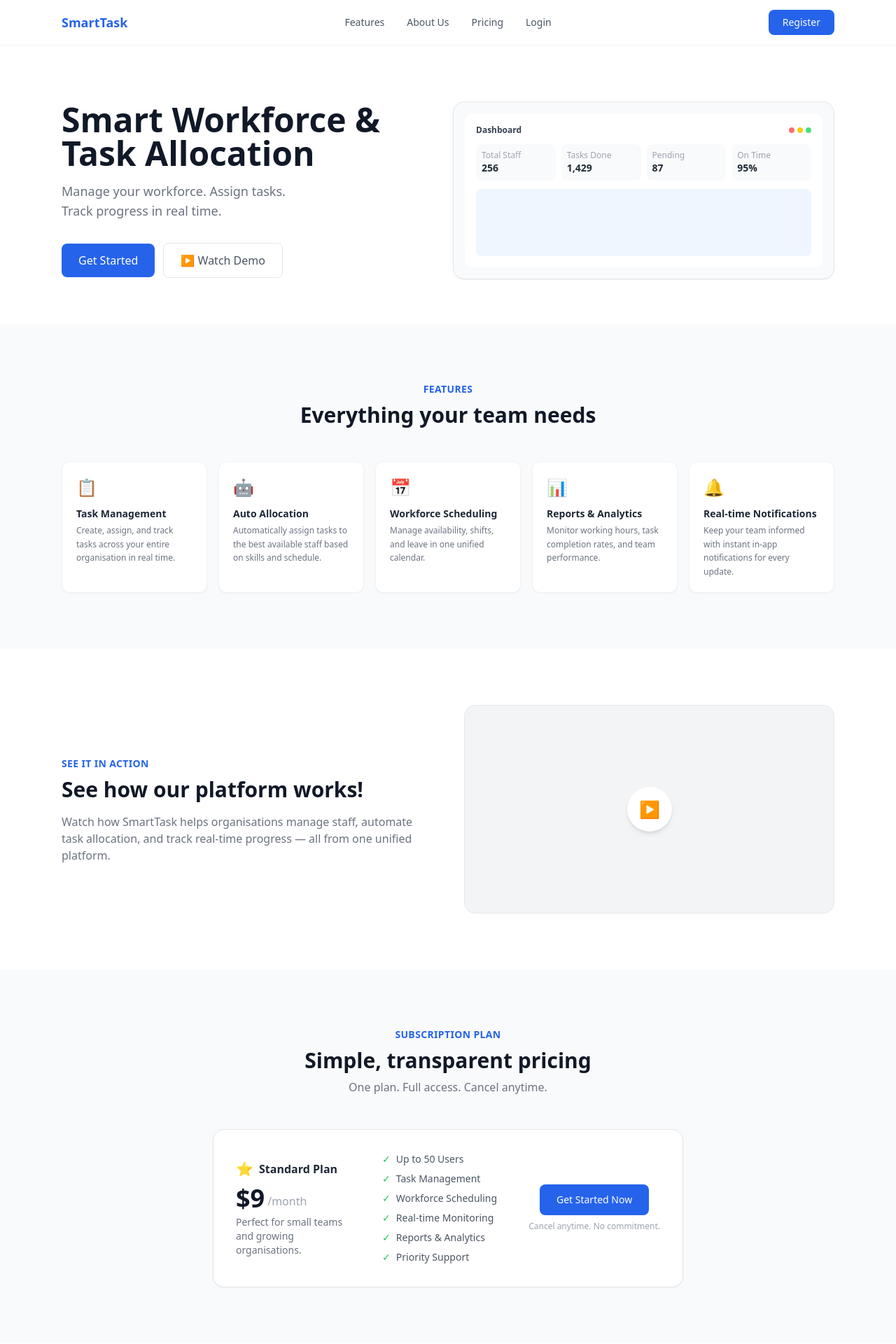
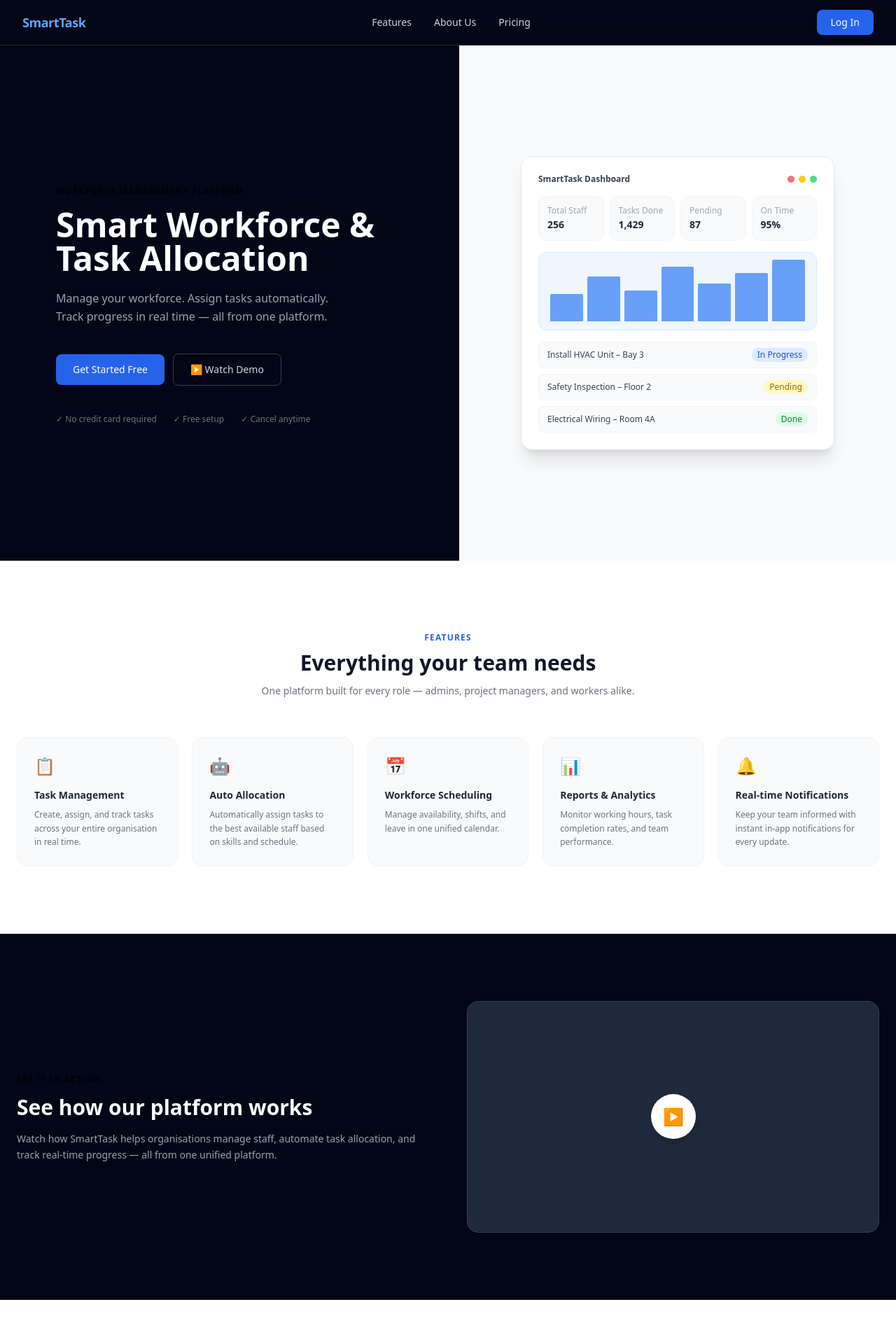
Before and after one commit to Bagelcraft/FYP-26-S2-42P-FYP, a React (Vite) app in the folder client/: page / in a window 1280 px wide. Shown: the top 1920 px of the page at 70% size. Built offline with nearby package versions, Linux system fonts and the light colour scheme; no server answers.

Commit message:
New theme and registration page design

```diff
--- a/client/src/App.jsx
+++ b/client/src/App.jsx
@@ -3,6 +3,7 @@
 
 import Home from './pages/public/Home';
 import Login from './pages/Login';
+import Register from './pages/Register';
 import Unauthorized from './pages/Unauthorized';
 
 // Admin
@@ -48,6 +49,7 @@
           {/* Public */}
           <Route path="/" element={<Home />} />
           <Route path="/login" element={<Login />} />
+          <Route path="/register" element={<Register />} />
           <Route path="/unauthorized" element={<Unauthorized />} />
 
           {/* System Admin */}
--- a/client/src/pages/public/Home.jsx
+++ b/client/src/pages/public/Home.jsx
@@ -32,72 +32,105 @@
 export default function Home() {
   return (
     <div className="min-h-screen bg-white">
+
       {/* Navbar */}
-      <nav className="border-b border-gray-100 sticky top-0 bg-white z-50">
-        <div className="max-w-6xl mx-auto px-6 h-16 flex items-center justify-between">
-          <span className="text-primary-600 font-bold text-lg">SmartTask</span>
-          <div className="hidden md:flex items-center gap-8 text-sm text-gray-600">
-            <a href="#features" className="hover:text-gray-900 transition-colors">Features</a>
-            <a href="#demo" className="hover:text-gray-900 transition-colors">About Us</a>
-            <a href="#pricing" className="hover:text-gray-900 transition-colors">Pricing</a>
-            <Link to="/login" className="hover:text-gray-900 transition-colors">Login</Link>
+      <nav className="sticky top-0 z-50 border-b border-slate-800 bg-slate-950 backdrop-blur-md">
+        <div className="w-full px-8 h-16 flex items-center justify-between">
+          <span className="text-blue-400 font-bold text-lg tracking-tight">SmartTask</span>
+          <div className="hidden md:flex items-center gap-8 text-sm text-slate-300 font-medium">
+            <a href="#features" className="hover:text-white transition-colors">Features</a>
+            <a href="#demo" className="hover:text-white transition-colors">About Us</a>
+            <a href="#pricing" className="hover:text-white transition-colors">Pricing</a>
           </div>
           <Link
-            to="/register"
-            className="bg-primary-600 hover:bg-primary-700 text-white text-sm font-medium px-5 py-2 rounded-lg transition-colors"
+            to="/login"
+            className="bg-primary-600 hover:bg-primary-500 text-white text-sm font-medium px-5 py-2 rounded-lg transition-colors"
           >
-            Register
+            Log In
           </Link>
         </div>
       </nav>
 
-      {/* Hero */}
-      <section className="max-w-6xl mx-auto px-6 pt-20 pb-16 flex flex-col md:flex-row items-center gap-12">
-        <div className="flex-1">
-          <h1 className="text-4xl md:text-5xl font-bold text-gray-900 leading-tight">
+      {/* Hero — split dark/light */}
+      <section className="flex min-h-[calc(100vh-64px)]">
+        {/* Left — dark */}
+        <div className="flex-1 bg-slate-950 flex items-center px-10 lg:px-20 py-20">
+          <div className="max-w-lg">
+            <span className="inline-block text-primary-400 text-xs font-semibold uppercase tracking-widest mb-4">
+              Workforce Management Platform
+            </span>
+            <h1 className="text-4xl lg:text-5xl font-bold text-white leading-tight">
               Smart Workforce &<br />Task Allocation
             </h1>
-          <p className="text-gray-500 mt-4 text-lg">
-            Manage your workforce. Assign tasks.<br />Track progress in real time.
+            <p className="text-slate-400 mt-5 text-base leading-relaxed">
+              Manage your workforce. Assign tasks automatically.<br />
+              Track progress in real time — all from one platform.
             </p>
-          <div className="flex items-center gap-3 mt-8">
+            <div className="flex items-center gap-3 mt-10">
               <Link
                 to="/register"
-              className="bg-primary-600 hover:bg-primary-700 text-white font-medium px-6 py-3 rounded-lg transition-colors"
+                className="bg-primary-600 hover:bg-primary-500 text-white font-medium px-6 py-3 rounded-lg text-sm transition-colors"
               >
-              Get Started
+                Get Started Free
               </Link>
               <a
                 href="#demo"
-              className="flex items-center gap-2 text-gray-600 hover:text-gray-900 font-medium px-6 py-3 rounded-lg border border-gray-200 hover:border-gray-300 transition-colors"
+                className="flex items-center gap-2 text-slate-300 hover:text-white font-medium px-6 py-3 rounded-lg border border-slate-700 hover:border-slate-500 text-sm transition-colors"
               >
                 ▶ Watch Demo
               </a>
             </div>
+            <div className="flex items-center gap-6 mt-10 text-slate-500 text-xs">
+              <span>✓ No credit card required</span>
+              <span>✓ Free setup</span>
+              <span>✓ Cancel anytime</span>
+            </div>
+          </div>
         </div>
 
-        {/* Dashboard preview mockup */}
-        <div className="flex-1 bg-gray-50 rounded-2xl border border-gray-200 p-4 shadow-sm">
-          <div className="bg-white rounded-xl p-4 space-y-3">
+        {/* Right — light */}
+        <div className="flex-1 bg-gray-50 hidden md:flex items-center justify-center px-10 lg:px-16 py-20">
+          <div className="w-full max-w-md bg-white rounded-2xl border border-gray-200 shadow-xl p-6 space-y-4">
             <div className="flex items-center justify-between">
-              <span className="text-xs font-semibold text-gray-700">Dashboard</span>
-              <div className="flex gap-1">
-                <div className="w-2 h-2 rounded-full bg-red-400" />
-                <div className="w-2 h-2 rounded-full bg-yellow-400" />
-                <div className="w-2 h-2 rounded-full bg-green-400" />
+              <span className="text-xs font-semibold text-gray-700">SmartTask Dashboard</span>
+              <div className="flex gap-1.5">
+                <div className="w-2.5 h-2.5 rounded-full bg-red-400" />
+                <div className="w-2.5 h-2.5 rounded-full bg-yellow-400" />
+                <div className="w-2.5 h-2.5 rounded-full bg-green-400" />
               </div>
             </div>
+
             <div className="grid grid-cols-4 gap-2">
               {[['Total Staff', '256'], ['Tasks Done', '1,429'], ['Pending', '87'], ['On Time', '95%']].map(([label, val]) => (
-                <div key={label} className="bg-gray-50 rounded-lg p-2">
+                <div key={label} className="bg-gray-50 rounded-xl p-3 border border-gray-100">
                   <p className="text-gray-400 text-xs">{label}</p>
-                  <p className="text-gray-800 text-sm font-bold">{val}</p>
+                  <p className="text-gray-800 text-sm font-bold mt-0.5">{val}</p>
                 </div>
               ))}
             </div>
-            <div className="h-24 bg-gradient-to-r from-primary-50 to-blue-50 rounded-lg flex items-end px-3 pb-2 gap-1">
+
+            <div className="bg-gradient-to-br from-primary-50 to-blue-50 rounded-xl h-28 flex items-end px-4 pb-3 gap-1.5 border border-primary-100">
               {[40, 65, 45, 80, 55, 70, 90].map((h, i) => (
-                <div key={i} className="flex-1 bg-primary-400 rounded-sm opacity-70" style={{ height: `${h}%` }} />
+                <div
+                  key={i}
+                  className="flex-1 bg-primary-500 rounded-t-sm opacity-75"
+                  style={{ height: `${h}%` }}
+                />
+              ))}
+            </div>
+
+            <div className="space-y-2">
+              {[
+                { label: 'Install HVAC Unit – Bay 3', status: 'In Progress', color: 'bg-blue-100 text-blue-700' },
+                { label: 'Safety Inspection – Floor 2', status: 'Pending', color: 'bg-yellow-100 text-yellow-700' },
+                { label: 'Electrical Wiring – Room 4A', status: 'Done', color: 'bg-green-100 text-green-700' },
+              ].map((task) => (
+                <div key={task.label} className="flex items-center justify-between bg-gray-50 rounded-lg px-3 py-2 border border-gray-100">
+                  <span className="text-xs text-gray-700 truncate mr-2">{task.label}</span>
+                  <span className={`text-xs font-medium px-2 py-0.5 rounded-full whitespace-nowrap ${task.color}`}>
+                    {task.status}
+                  </span>
+                </div>
               ))}
             </div>
           </div>
@@ -105,18 +138,21 @@
       </section>
 
       {/* Features */}
-      <section id="features" className="bg-gray-50 py-20">
-        <div className="max-w-6xl mx-auto px-6">
-          <div className="text-center mb-12">
-            <span className="text-primary-600 text-sm font-semibold uppercase tracking-wide">Features</span>
+      <section id="features" className="bg-white py-24">
+        <div className="max-w-7xl mx-auto px-6">
+          <div className="text-center mb-14">
+            <span className="text-primary-600 text-xs font-semibold uppercase tracking-widest">Features</span>
             <h2 className="text-3xl font-bold text-gray-900 mt-2">Everything your team needs</h2>
+            <p className="text-gray-500 mt-3 max-w-xl mx-auto text-sm">
+              One platform built for every role — admins, project managers, and workers alike.
+            </p>
           </div>
-          <div className="grid md:grid-cols-3 lg:grid-cols-5 gap-4">
+          <div className="grid md:grid-cols-3 lg:grid-cols-5 gap-5">
             {features.map((f) => (
-              <div key={f.title} className="bg-white rounded-xl border border-gray-100 p-5 shadow-sm">
+              <div key={f.title} className="bg-gray-50 rounded-2xl border border-gray-100 p-6 hover:shadow-md transition-shadow">
                 <span className="text-2xl">{f.icon}</span>
-                <h3 className="font-semibold text-gray-800 mt-3 text-sm">{f.title}</h3>
-                <p className="text-gray-500 text-xs mt-1 leading-relaxed">{f.desc}</p>
+                <h3 className="font-semibold text-gray-800 mt-4 text-sm">{f.title}</h3>
+                <p className="text-gray-500 text-xs mt-2 leading-relaxed">{f.desc}</p>
               </div>
             ))}
           </div>
@@ -124,17 +160,18 @@
       </section>
 
       {/* Demo */}
-      <section id="demo" className="py-20">
-        <div className="max-w-6xl mx-auto px-6 flex flex-col md:flex-row items-center gap-12">
+      <section id="demo" className="bg-slate-950 py-24">
+        <div className="max-w-7xl mx-auto px-6 flex flex-col md:flex-row items-center gap-14">
           <div className="flex-1">
-            <span className="text-primary-600 text-sm font-semibold uppercase tracking-wide">See it in action</span>
-            <h2 className="text-3xl font-bold text-gray-900 mt-2">See how our platform works!</h2>
-            <p className="text-gray-500 mt-4">
-              Watch how SmartTask helps organisations manage staff, automate task allocation, and track real-time progress — all from one unified platform.
+            <span className="text-primary-400 text-xs font-semibold uppercase tracking-widest">See it in action</span>
+            <h2 className="text-3xl font-bold text-white mt-3">See how our platform works</h2>
+            <p className="text-slate-400 mt-4 text-sm leading-relaxed">
+              Watch how SmartTask helps organisations manage staff, automate task allocation,
+              and track real-time progress — all from one unified platform.
             </p>
           </div>
-          <div className="flex-1 bg-gray-100 rounded-2xl aspect-video flex items-center justify-center border border-gray-200">
-            <button className="w-16 h-16 bg-white rounded-full shadow-md flex items-center justify-center text-primary-600 text-2xl hover:scale-105 transition-transform">
+          <div className="flex-1 bg-slate-800 rounded-2xl aspect-video flex items-center justify-center border border-slate-700">
+            <button className="w-16 h-16 bg-white rounded-full shadow-lg flex items-center justify-center text-primary-600 text-2xl hover:scale-105 transition-transform">
               ▶
             </button>
           </div>
@@ -142,57 +179,63 @@
       </section>
 
       {/* Pricing */}
-      <section id="pricing" className="bg-gray-50 py-20">
-        <div className="max-w-6xl mx-auto px-6">
-          <div className="text-center mb-12">
-            <span className="text-primary-600 text-sm font-semibold uppercase tracking-wide">Subscription Plan</span>
+      <section id="pricing" className="bg-white py-24">
+        <div className="max-w-7xl mx-auto px-6">
+          <div className="text-center mb-14">
+            <span className="text-primary-600 text-xs font-semibold uppercase tracking-widest">Pricing</span>
             <h2 className="text-3xl font-bold text-gray-900 mt-2">Simple, transparent pricing</h2>
-            <p className="text-gray-500 mt-2">One plan. Full access. Cancel anytime.</p>
+            <p className="text-gray-500 mt-3 text-sm">One plan. Full access. Cancel anytime.</p>
           </div>
-          <div className="max-w-2xl mx-auto bg-white rounded-2xl border border-gray-200 shadow-sm p-8 flex flex-col md:flex-row items-center gap-8">
+          <div className="max-w-2xl mx-auto bg-slate-950 rounded-2xl border border-slate-800 p-10 flex flex-col md:flex-row items-center gap-10">
             <div className="flex-1">
-              <div className="flex items-center gap-2 mb-1">
-                <span className="text-yellow-400 text-xl">⭐</span>
-                <span className="font-bold text-gray-800">Standard Plan</span>
+              <div className="flex items-center gap-2 mb-2">
+                <span className="text-yellow-400 text-lg">⭐</span>
+                <span className="font-bold text-white">Standard Plan</span>
               </div>
-              <div className="flex items-end gap-1 mt-2">
-                <span className="text-4xl font-bold text-gray-900">$9</span>
-                <span className="text-gray-400 mb-1">/month</span>
+              <div className="flex items-end gap-1 mt-3">
+                <span className="text-5xl font-bold text-white">$9</span>
+                <span className="text-slate-400 mb-1.5">/month</span>
               </div>
-              <p className="text-gray-500 text-sm mt-1">Perfect for small teams and growing organisations.</p>
+              <p className="text-slate-400 text-sm mt-2">Perfect for small teams and growing organisations.</p>
             </div>
-            <div className="flex-1 space-y-2">
+            <div className="flex-1 space-y-2.5">
               {['Up to 50 Users', 'Task Management', 'Workforce Scheduling', 'Real-time Monitoring', 'Reports & Analytics', 'Priority Support'].map((f) => (
-                <div key={f} className="flex items-center gap-2 text-sm text-gray-600">
-                  <span className="text-green-500">✓</span> {f}
+                <div key={f} className="flex items-center gap-2.5 text-sm text-slate-300">
+                  <span className="text-green-400 font-bold">✓</span> {f}
                 </div>
               ))}
             </div>
             <div className="flex flex-col items-center gap-2">
               <Link
                 to="/register"
-                className="bg-primary-600 hover:bg-primary-700 text-white font-medium px-6 py-3 rounded-lg text-sm transition-colors whitespace-nowrap"
+                className="bg-primary-600 hover:bg-primary-500 text-white font-medium px-7 py-3 rounded-lg text-sm transition-colors whitespace-nowrap"
               >
                 Get Started Now
               </Link>
-              <span className="text-gray-400 text-xs">Cancel anytime. No commitment.</span>
+              <span className="text-slate-500 text-xs">No commitment. Cancel anytime.</span>
             </div>
           </div>
         </div>
       </section>
 
       {/* Testimonials */}
-      <section id="testimonials" className="py-20">
-        <div className="max-w-6xl mx-auto px-6">
-          <div className="text-center mb-12">
-            <span className="text-primary-600 text-sm font-semibold uppercase tracking-wide">Testimonials</span>
+      <section id="testimonials" className="bg-gray-50 py-24">
+        <div className="max-w-7xl mx-auto px-6">
+          <div className="text-center mb-14">
+            <span className="text-primary-600 text-xs font-semibold uppercase tracking-widest">Testimonials</span>
             <h2 className="text-3xl font-bold text-gray-900 mt-2">What our customers say</h2>
           </div>
           <div className="grid md:grid-cols-3 gap-6">
             {testimonials.map((t) => (
-              <div key={t.name} className="bg-white rounded-xl border border-gray-100 shadow-sm p-6">
-                <div className="flex items-center gap-3 mb-4">
-                  <div className="w-10 h-10 rounded-full bg-primary-100 flex items-center justify-center text-primary-600 font-bold">
+              <div key={t.name} className="bg-white rounded-2xl border border-gray-100 shadow-sm p-7">
+                <div className="flex gap-0.5 mb-4">
+                  {Array.from({ length: t.rating }).map((_, i) => (
+                    <span key={i} className="text-yellow-400 text-sm">★</span>
+                  ))}
+                </div>
+                <p className="text-gray-700 text-sm leading-relaxed mb-5">"{t.text}"</p>
+                <div className="flex items-center gap-3">
+                  <div className="w-9 h-9 rounded-full bg-primary-100 flex items-center justify-center text-primary-600 font-bold text-sm">
                     {t.name[0]}
                   </div>
                   <div>
@@ -200,12 +243,6 @@
                     <p className="text-gray-400 text-xs">{t.company}</p>
                   </div>
                 </div>
-                <div className="flex gap-0.5 mb-3">
-                  {Array.from({ length: t.rating }).map((_, i) => (
-                    <span key={i} className="text-yellow-400 text-sm">★</span>
-                  ))}
-                </div>
-                <p className="text-gray-600 text-sm leading-relaxed">{t.text}</p>
               </div>
             ))}
           </div>
@@ -213,10 +250,10 @@
       </section>
 
       {/* Footer */}
-      <footer className="border-t border-gray-100 py-8">
-        <div className="max-w-6xl mx-auto px-6 flex items-center justify-between text-sm text-gray-400">
+      <footer className="bg-slate-950 border-t border-slate-800 py-8">
+        <div className="max-w-7xl mx-auto px-6 flex items-center justify-between text-sm text-slate-500">
+          <span className="text-primary-400 font-bold">SmartTask</span>
           <span>© 2026 SmartTask. FYP-26-S2-42P.</span>
-          <Link to="/login" className="hover:text-gray-600 transition-colors">Sign in</Link>
         </div>
       </footer>
     </div>
```
Also changed, not shown: client/src/pages/Register.jsx (added, +187 -0 lines), 1 other file (tests, documents, lock files or other folders). Lines whose indentation alone changed are shown as unchanged.
